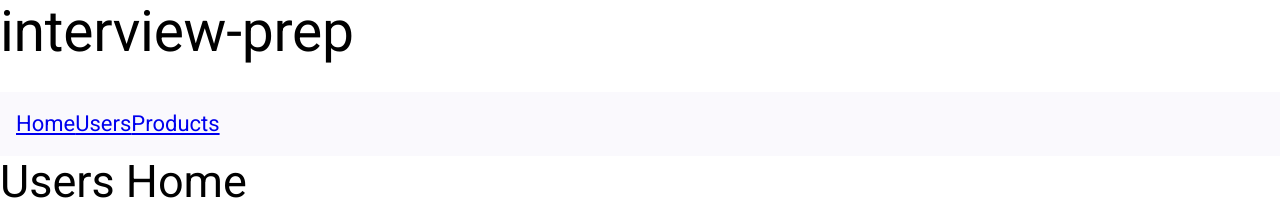
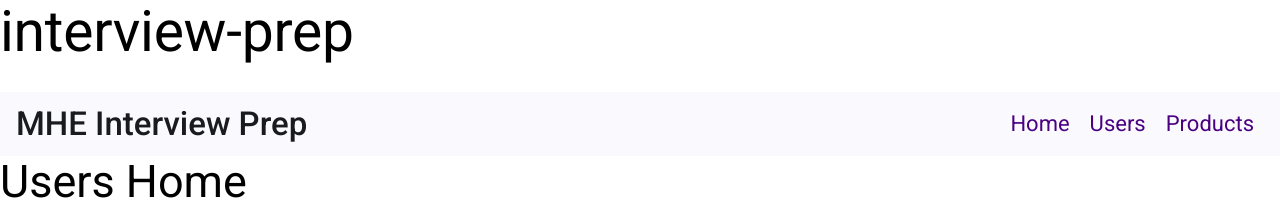
Before and after one commit to onyxdevtutorials/interview-prep-angular-nodejs-terraform-docker-aws, an Angular app: page /users in a window 1280 px wide. Shown: the top 206 px of the page. Built offline with nearby package versions, Linux system fonts and the light colour scheme; no server answers.

Commit message:
Play around with styles

```diff
--- a/src/app/core/components/nav/nav.component.html
+++ b/src/app/core/components/nav/nav.component.html
@@ -1,5 +1,9 @@
 <mat-toolbar color="primary">
-  <a mat-button routerLink="/" routerLinkActive="active">Home</a>
-  <a mat-button routerLink="/users" routerLinkActive="active">Users</a>
-  <a mat-button routerLink="/products" routerLinkActive="active">Products</a>
+  <span class="nav-title">MHE Interview Prep</span>
+  <span class="spacer"></span>
+  <ul>
+    <li><a routerLink="/" routerLinkActive="active">Home</a></li>
+    <li><a routerLink="/users" routerLinkActive="active">Users</a></li>
+    <li><a routerLink="/products" routerLinkActive="active">Products</a></li>
+  </ul>
 </mat-toolbar>
--- a/src/app/core/components/nav/nav.component.scss
+++ b/src/app/core/components/nav/nav.component.scss
@@ -0,0 +1,37 @@
+.mat-toolbar {
+  display: flex;
+  justify-content: space-between;
+  align-items: center;
+}
+
+.nav-title {
+  font-size: 1.5em;
+  font-weight: 500;
+}
+
+.spacer {
+  flex: 1 1 auto;
+}
+
+ul {
+  list-style-type: none;
+  margin: 0;
+  padding: 0;
+  display: flex;
+
+  li {
+    margin: 0 10px;
+
+    a {
+      text-decoration: none;
+      color: indigo;
+    }
+    a:hover {
+      color: #303f9f;
+      text-decoration: underline;
+    }
+    a:active {
+      color: #1a237e;
+    }
+  }
+}
```
